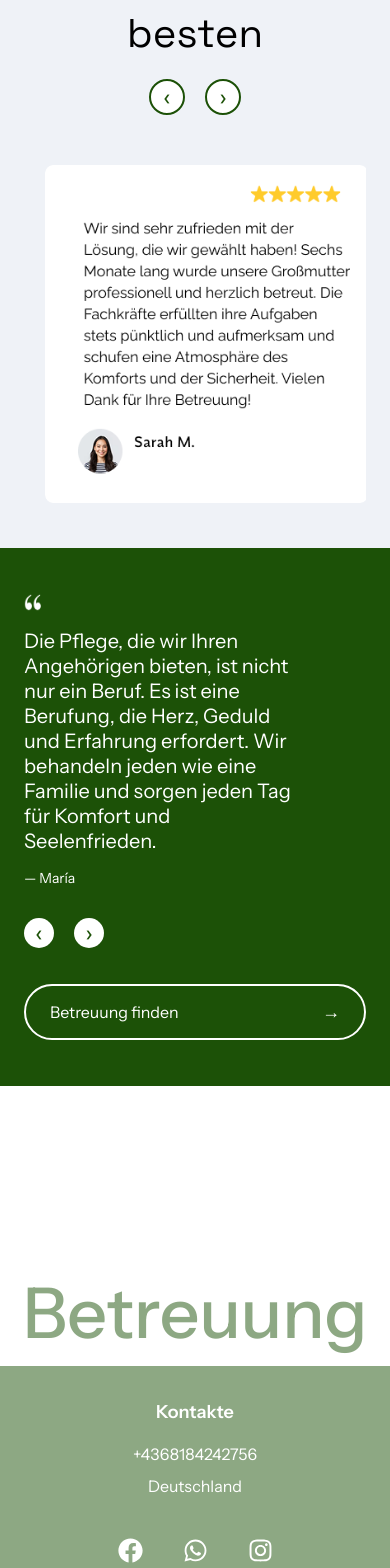
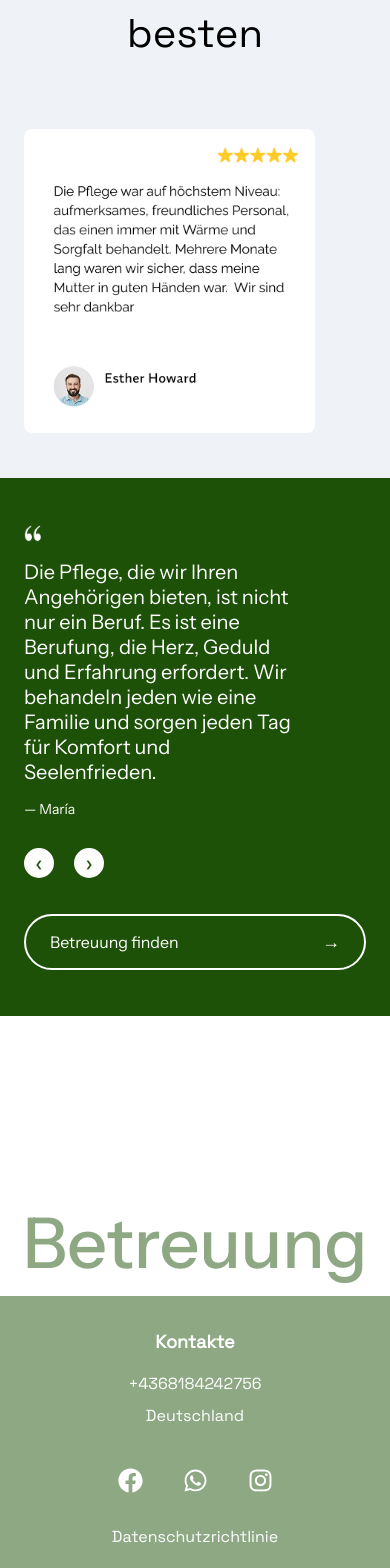
Before and after one commit to Chornei-Olha/Space-of-Mental-Balance, a Next.js app: page / in a window 390 px wide. Shown: the part 4000-5568 px from the top of the page. Built offline with nearby package versions, Linux system fonts and the light colour scheme.

Commit message:
added swiper

```diff
--- a/package.json
+++ b/package.json
@@ -12,7 +12,8 @@
     "next": "^15.2.0",
     "react": "^19.0.0",
     "react-dom": "^19.0.0",
-    "react-icons": "^5.5.0"
+    "react-icons": "^5.5.0",
+    "swiper": "^11.2.5"
   },
   "devDependencies": {
     "@eslint/eslintrc": "^3",
--- a/src/app/components/CustomerReviews.tsx
+++ b/src/app/components/CustomerReviews.tsx
@@ -2,6 +2,10 @@
 import { useState, useEffect } from "react";
 import Image from "next/image";
 import { Space_Grotesk } from "next/font/google";
+import { Swiper, SwiperSlide } from "swiper/react";
+import { Navigation, Autoplay } from "swiper/modules";
+import "swiper/css";
+import "swiper/css/navigation";
 
 const spaceGrotesk = Space_Grotesk({ subsets: ["latin"], weight: "400" });
 
@@ -13,44 +17,33 @@ export default function CustomerReviews() {
     "/assets/review4.png",
   ];
 
-  const [currentIndex, setCurrentIndex] = useState(0);
   const [slidesToShow, setSlidesToShow] = useState(2);
   const [slideWidth, setSlideWidth] = useState(392);
-  const gap = 42;
+  const [isMobile, setIsMobile] = useState(false);
 
   useEffect(() => {
-    const updateSlideWidth = () => {
-      if (window.innerWidth < 768) {
+    const updateScreenSize = () => {
+      const width = window.innerWidth;
+      if (width < 768) {
         setSlidesToShow(1);
-        setSlideWidth(window.innerWidth - 10); // Полная ширина экрана с отступами
-      } else if (window.innerWidth < 1024) {
+        setSlideWidth(width - 10);
+        setIsMobile(true);
+      } else if (width < 1024) {
         setSlidesToShow(2);
-        setSlideWidth(300); // Уменьшенные карточки
+        setSlideWidth(300);
+        setIsMobile(false);
       } else {
         setSlidesToShow(2);
-        setSlideWidth(392); // Десктоп
+        setSlideWidth(392);
+        setIsMobile(false);
       }
     };
 
-    window.addEventListener("resize", updateSlideWidth);
-    updateSlideWidth();
+    window.addEventListener("resize", updateScreenSize);
+    updateScreenSize();
 
-    return () => window.removeEventListener("resize", updateSlideWidth);
+    return () => window.removeEventListener("resize", updateScreenSize);
   }, []);
-
-  const prevImage = () => {
-    setCurrentIndex((prevIndex) =>
-      prevIndex === 0 ? images.length - slidesToShow : prevIndex - 1
-    );
-  };
-
-  const nextImage = () => {
-    setCurrentIndex((prevIndex) =>
-      prevIndex === images.length - slidesToShow ? 0 : prevIndex + 1
-    );
-  };
-
-  const translateValue = `translateX(-${currentIndex * (slideWidth + gap)}px)`;
 
   return (
     <section className="w-full bg-[#EFF2F7] pt-[45px] pb-[45px] px-6 md:px-[70px] md:pt-[55px] md:pb-[55px] lg:px-[90px] lg:pt-[65px] lg:pb-[65px]">
@@ -62,31 +55,42 @@ export default function CustomerReviews() {
           >
             Unsere Kunden halten uns für die besten
           </h2>
+          {/* Кнопки навигации — показываем только на планшете и десктопе */}
+          {!isMobile && (
             <div className="flex gap-5 justify-center md:justify-start lg:justify-start">
-            {/* Стрелки влево и вправо */}
               <button
                 className="flex items-center justify-center rounded-full bg-white text-[#1C5107] text-2xl border-2 border-[#1C5107] hover:bg-[#1C5107] hover:text-white w-[36px] h-[36px] md:w-[36px] md:h-[36px] lg:w-[46px] lg:h-[46px]"
-              onClick={prevImage}
+                id="prevBtn"
               >
                 ‹
               </button>
               <button
                 className="flex items-center justify-center rounded-full bg-white text-[#1C5107] text-2xl border-2 border-[#1C5107] hover:bg-[#1C5107] hover:text-white w-[36px] h-[36px] md:w-[36px] md:h-[36px] lg:w-[46px] lg:h-[46px]"
-              onClick={nextImage}
+                id="nextBtn"
               >
                 ›
               </button>
             </div>
+          )}
         </div>
 
-        {/* Средняя и правая колонки: Две картинки (слайдер) */}
-        <div className="col-span-2 flex justify-center gap-13 overflow-hidden mt-[50px] md:mt-[0px] lg:mt-[0px]">
-          <div
-            className="flex transition-transform duration-500"
-            style={{ transform: translateValue }}
+        {/* Средняя и правая колонки: Слайдер с изображениями */}
+        <div className="col-span-2 mt-[50px] md:mt-[0px] lg:mt-[0px]">
+          <Swiper
+            modules={[Navigation, Autoplay]}
+            spaceBetween={42}
+            slidesPerView={slidesToShow}
+            loop={true}
+            autoplay={{ delay: 3000 }}
+            grabCursor={true}
+            navigation={
+              !isMobile ? { prevEl: "#prevBtn", nextEl: "#nextBtn" } : false
+            } // Кнопки навигации только на десктопе
+            className="flex justify-center overflow-hidden"
           >
             {images.map((src, index) => (
-              <div key={index} className="flex-shrink-0 mx-[21px]">
+              <SwiperSlide key={index}>
+                <div className="flex-shrink-0">
                   <Image
                     src={src}
                     alt={`Customer Review ${index + 1}`}
@@ -95,8 +99,9 @@ export default function CustomerReviews() {
                     className="rounded-lg object-cover max-w-[85%] "
                   />
                 </div>
+              </SwiperSlide>
             ))}
-          </div>
+          </Swiper>
         </div>
       </div>
     </section>
--- a/src/app/components/Footer.tsx
+++ b/src/app/components/Footer.tsx
@@ -1,12 +1,17 @@
 import React from "react";
 import { FaFacebook, FaInstagram, FaWhatsapp } from "react-icons/fa";
+import { Space_Grotesk } from "next/font/google";
+
+const spaceGrotesk = Space_Grotesk({ subsets: ["latin"], weight: "400" });
 
 export default function Footer() {
   return (
     <footer className="w-full text-center bg-[#8da883] text-white py-8 px-30">
       <div className="max-w-7xl mx-auto grid grid-cols-1 md:grid-cols-3 gap-8">
         {/* Контактная информация */}
-        <div className="flex flex-col items-center md:items-start">
+        <div
+          className={`flex flex-col items-center md:items-start ${spaceGrotesk.className}`}
+        >
           <h3 className="text-lg font-semibold mb-4">Kontakte</h3>
           <p className="mb-2">+4368184242756</p>
           <p className="mb-2">Deutschland</p>
@@ -41,7 +46,9 @@ export default function Footer() {
         </div>
 
         {/* Политика конфиденциальности */}
-        <div className="flex justify-center md:justify-end">
+        <div
+          className={`flex justify-center md:justify-end ${spaceGrotesk.className}`}
+        >
           <a href="/privacy-policy" className="text-white hover:text-[#1C5107]">
             Datenschutzrichtlinie
           </a>
```
Also changed, not shown: 1 other file (tests, documents, lock files or other folders). Lines whose indentation alone changed are shown as unchanged.
